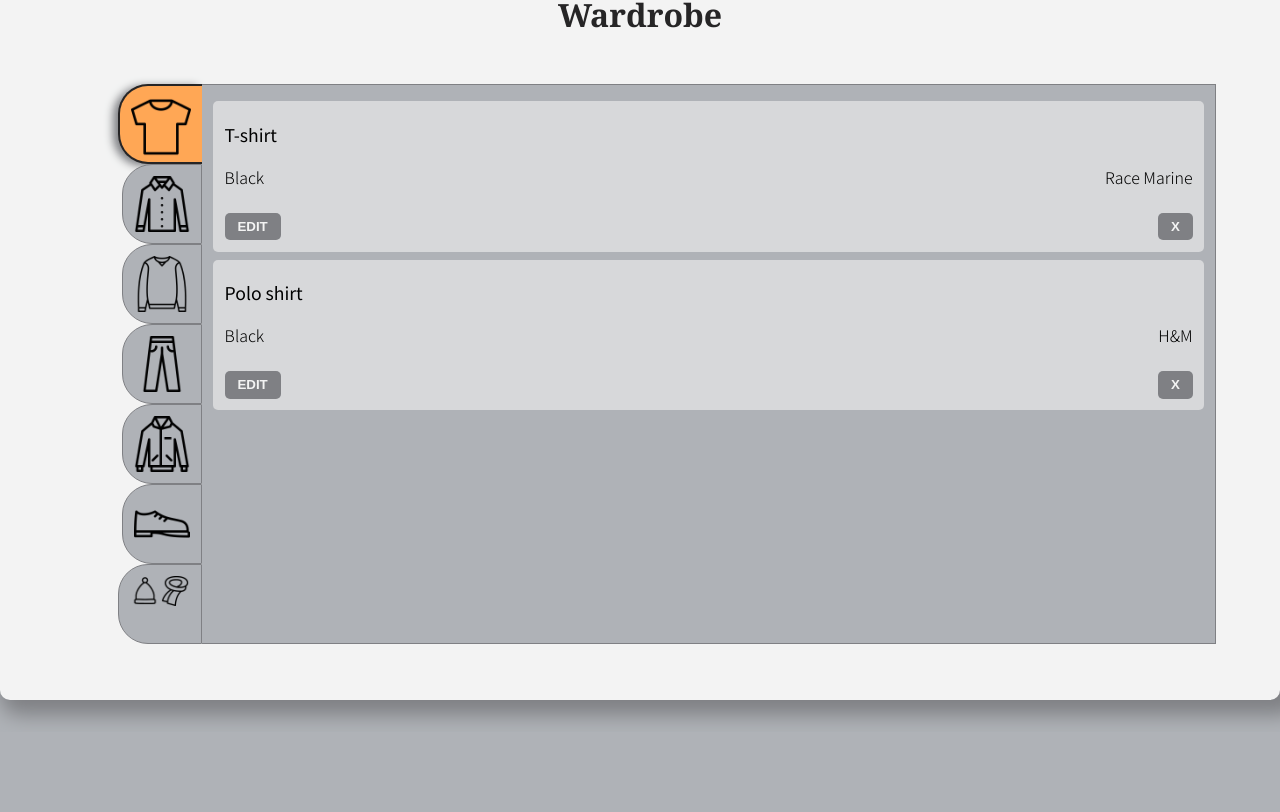
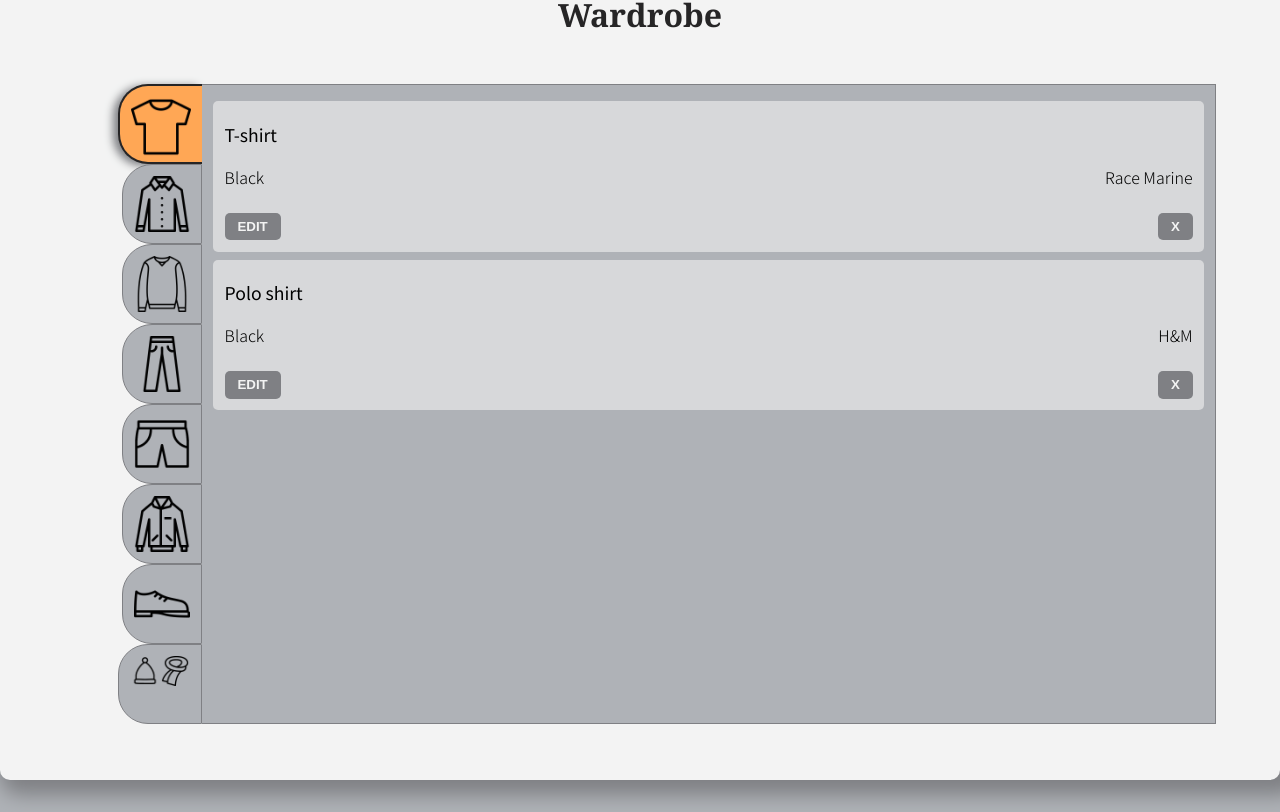
Before and after one commit to chris-mbg/wardrobe-app-react, a React (Create React App) app: page / in a window 1280 px wide. Shown: the part 610-1422 px from the top of the page. Before the commit the page ends 1342 px from the top, so only its background shows below. Built offline with nearby package versions, Linux system fonts and the light colour scheme.

Commit message:
Added Shorts-tab

```diff
--- a/src/components/Wardrobe.js
+++ b/src/components/Wardrobe.js
@@ -35,6 +35,9 @@ const Wardrobe = () => {
           <div className={`${styles.tab}  ${itemToShow === 'trousers' ? styles.active : ""}`} onClick={() => setItemToShow('trousers')}>
             <img src="assets/icons/Jeans-icon.png" alt="Jeans icon" />
           </div>
+          <div className={`${styles.tab}  ${itemToShow === 'shorts' ? styles.active : ""}`} onClick={() => setItemToShow('shorts')}>
+            <img src="assets/icons/Clothing-shorts-icon.png" alt="Shorts icon" />
+          </div>
           <div className={`${styles.tab}  ${itemToShow === 'jacket' ? styles.active : ""}`} onClick={() => setItemToShow('jacket')}>
             <img src="assets/icons/Jacket-icon.png" alt="jacket icon" />
           </div>
@@ -59,6 +62,9 @@ const Wardrobe = () => {
         {itemToShow === 'trousers' && <div className={`${styles.shelfContainer}`}>
           <Shelf itemList={trousers} />
         </div>}
+        {itemToShow === 'shorts' && <div className={`${styles.shelfContainer}`}>
+          <Shelf itemList={shorts} />
+        </div>}
         {itemToShow === 'jacket' && <div className={`${styles.shelfContainer}`}>
           <Shelf itemList={jackets} />
         </div>}
```
